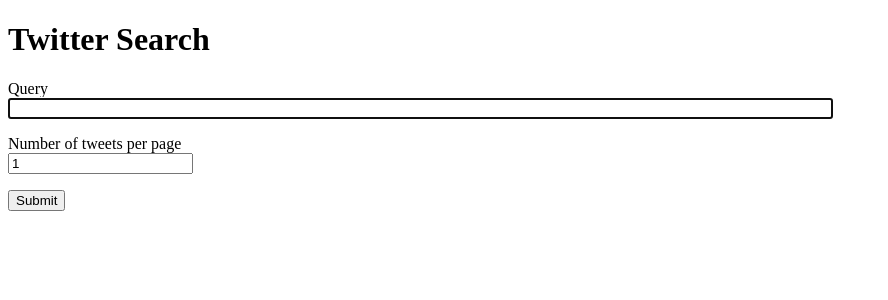
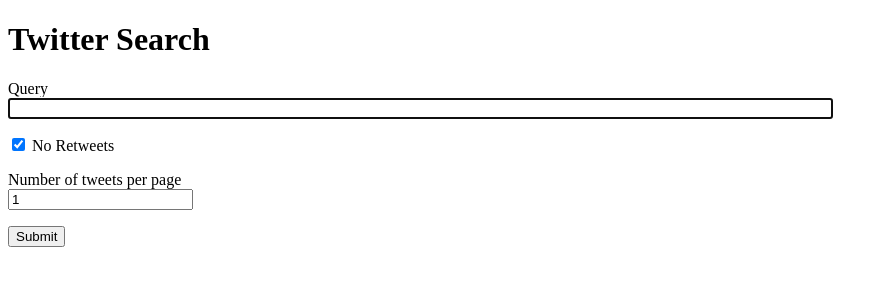
Before and after one commit to carlito767/TwitterSearch, a Flask app: page / in a window 1280 px wide. Shown: the top 300 px of the page, without its empty margins (0-888 px from the left). Run offline with Flask 2, Linux system fonts and the light colour scheme.

Commit message:
No Retweets

```diff
--- a/app.py
+++ b/app.py
@@ -13,7 +13,11 @@ def index():
     form = SearchForm()
     if form.validate_on_submit():
         query = request.form.get('query')
+        no_retweets = request.form.get('no_retweets')
         count = request.form.get('count')
+
+        if no_retweets:
+            query += ' -filter:retweets'
 
         content = twitter.search(query, count)
 
--- a/forms.py
+++ b/forms.py
@@ -1,8 +1,9 @@
 from flask_wtf import FlaskForm
-from wtforms import IntegerField, StringField, SubmitField
+from wtforms import BooleanField, IntegerField, StringField, SubmitField
 from wtforms.validators import DataRequired
 
 class SearchForm(FlaskForm):
     query = StringField('Query', validators=[DataRequired()], render_kw={'autofocus': True})
+    no_retweets = BooleanField('No Retweets', default=True)
     count = IntegerField('Number of tweets per page', validators=[DataRequired()], default=1)
     submit = SubmitField('Submit')
--- a/templates/index.html
+++ b/templates/index.html
@@ -9,6 +9,10 @@
         {{ form.query(size=100) }}
     </p>
     <p>
+        {{ form.no_retweets() }}
+        {{ form.no_retweets.label }}
+    </p>
+    <p>
         {{ form.count.label }}<br>
         {{ form.count(size=4) }}
     </p>
```
